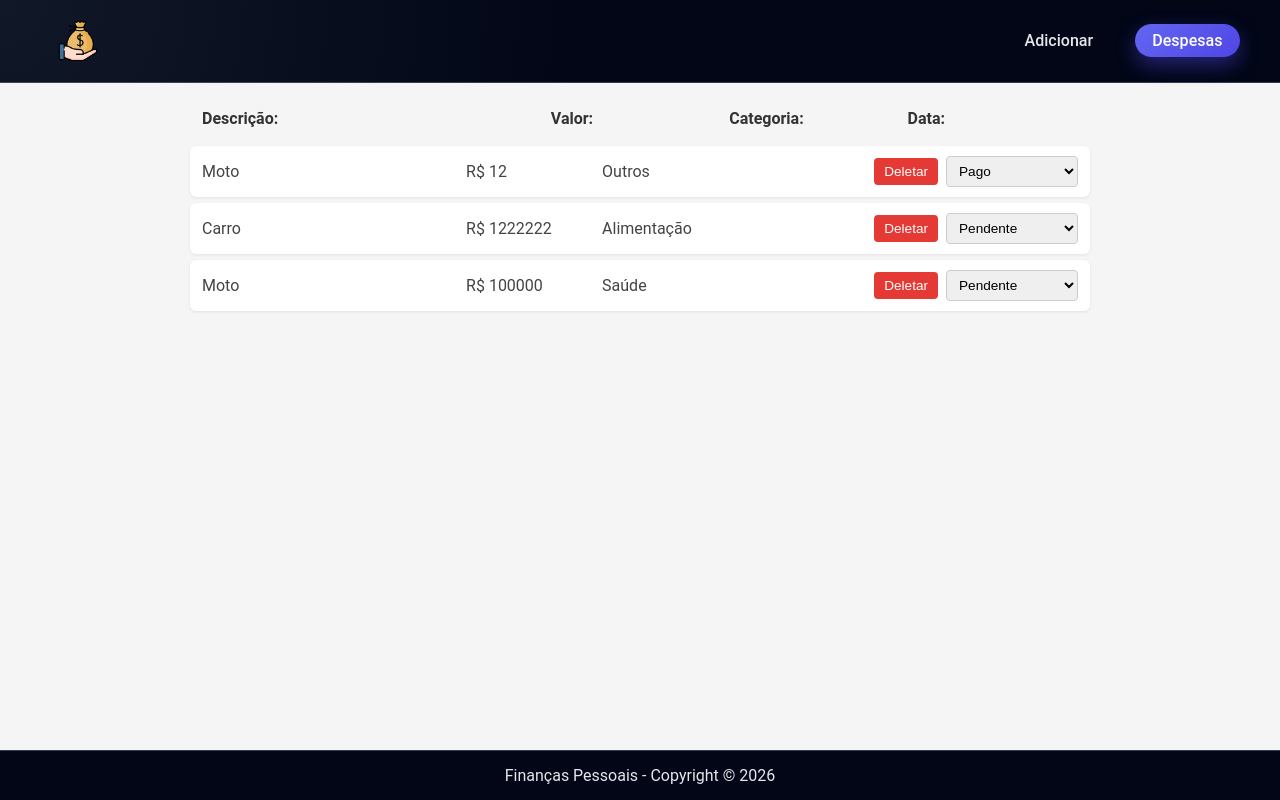
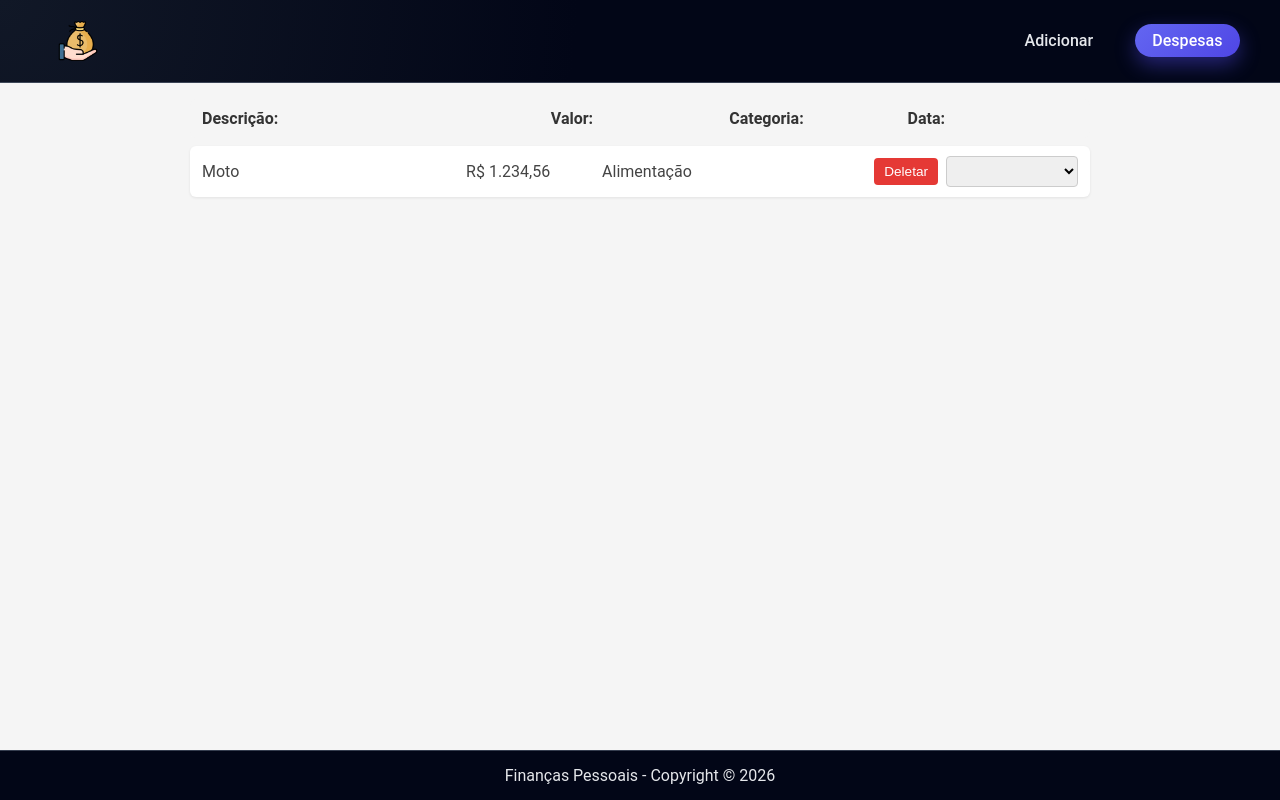
Before and after one commit to TaalesPorjanDev/projeto-financas, a Vue app: page /despesas in a window 1280 px wide. Built offline with nearby package versions, Linux system fonts and the light colour scheme; data requests are answered from the project's data file.

Commit message:
REFACTOR: foi movido toda a função de deletarDespesas , Atualizar para dentro da store do pinia , foi implementado a mascara de input de valor para formatação e implementação de função para converter os valores do dashboard de despesas para valor pt-br

```diff
--- a/db/db.json
+++ b/db/db.json
@@ -1,28 +1,11 @@
 {
   "despesas": [
     {
-      "id": "e83f",
+      "id": "2e5d",
       "descricao": "Moto",
-      "valor": 12,
-      "categoria": "Outros",
-      "data": "2026-02-24",
-      "status": "Pago"
-    },
-    {
-      "id": "c29f",
-      "descricao": "Carro",
-      "valor": 1222222,
+      "valor": "1234.56",
       "categoria": "Alimentação",
-      "data": "2026-02-24",
-      "status": "Pendente"
-    },
-    {
-      "id": "5f69",
-      "descricao": "Moto",
-      "valor": 100000,
-      "categoria": "Saúde",
-      "data": "2026-02-25",
-      "status": "Pendente"
+      "data": "2026-02-27"
     }
   ],
   "categorias": [
--- a/package.json
+++ b/package.json
@@ -12,6 +12,7 @@
   "dependencies": {
     "json-server": "^1.0.0-beta.9",
     "pinia": "^3.0.4",
+    "v-money3": "^3.24.1",
     "vue": "^3.5.28",
     "vue-router": "^5.0.2"
   },
--- a/src/components/Adicionar.vue
+++ b/src/components/Adicionar.vue
@@ -16,7 +16,7 @@
       </div>
       <div class="form-element">
         <label for="valor">Valor:</label>
-        <input type="number" id="valor" name="valor" v-model="valor" />
+        <Money3 v-model="valor" v-bind="moneyConfig" id="valor" class="input" />
       </div>
       <div class="form-element">
         <label for="categoria">Categoria:</label>
@@ -41,12 +41,21 @@
 <script setup>
 import Message from './Message.vue';
 import { ref } from 'vue';
+import { Money3 } from 'v-money3';
 
 const descricao = ref('');
 const valor = ref(0);
 const categoria = ref('');
 const data = ref('');
 const msg = ref('');
+
+const moneyConfig = {
+  prefix: 'R$',
+  thousands: '.',
+  decimal: ',',
+  precision: 2,
+  masked: false,
+};
 
 async function adicionarDespesa() {
   const data_despesas = {
--- a/src/components/Despesas.vue
+++ b/src/components/Despesas.vue
@@ -8,13 +8,17 @@
     <div>Categoria:</div>
     <div>Data:</div>
   </div>
+
   <div v-for="despesa in despesas.despesas" :key="despesa.id">
     <p>{{ despesa.descricao }}</p>
-    <p>R$ {{ despesa.valor }}</p>
+    <p>{{ formatarMoeda(despesa.valor) }}</p>
     <p>{{ despesa.categoria }}</p>
     <p>{{ despesa.dataDespesa }}</p>
-    <button @click="deletarDespesa(despesa.id)">Deletar</button>
-    <select v-model="despesa.status" @change="updateDespesas($event, despesa)">
+    <button @click="deleteDespesa(despesa.id)">Deletar</button>
+    <select
+      v-model="despesa.status"
+      @change="atualizarDespesas($event, despesa)"
+    >
       <option value="Em andamento">Em Andamento</option>
       <option value="Pendente">Pendente</option>
       <option value="Pago">Pago</option>
@@ -25,66 +29,42 @@
 <script setup>
 import Message from './Message.vue';
 import { ref, onMounted } from 'vue';
-import { useDespesasStore } from '@/stores/despesas';
+import { useDespesasStore } from '@/stores/store';
+const msg = ref('');
 
-const msg = ref('');
-const despesas = useDespesasStore()
+const despesas = useDespesasStore();
 
+function formatarMoeda(valor) {
+  return new Intl.NumberFormat('pt-BR', {
+    style: 'currency',
+    currency: 'BRL',
+  }).format(valor);
+}
 
-async function deletarDespesa(id) {
-  const req = await fetch(`http://localhost:5000/despesas/${id}`, {
-    method: 'DELETE',
-  });
-
-  const res = await req.json();
-
-  // coloca msg de remoção
+async function deleteDespesa(id) {
+  await despesas.deletarDespesa(id);
 
   msg.value = 'Pedido removido com sucesso !';
 
   setTimeout(() => {
     msg.value = '';
   }, 3000);
-
-  // limpar os campos
-
-  despesas.getDespesas()
 }
 
-async function updateDespesas(event, despesa) {
-  const option = event.target.value;
+async function atualizarDespesas(event, despesa) {
+  const novoStatus = event.target.value;
 
-  const dataAtualizada = {
-    ...despesa,
-    status: option,
-  };
+  await despesas.updateDespesas(despesa, novoStatus);
 
-  const dataJson = JSON.stringify(dataAtualizada);
+  msg.value = 'Despesa atualizada com sucesso!';
 
-  const req = await fetch(`http://localhost:5000/despesas/${despesa.id}`, {
-    method: 'PUT',
-    headers: { 'Content-Type': 'application/json' },
-    body: dataJson,
-  });
-
-  const res = await req.json();
-  console.log('Resposta', res);
-
-  // coloca uma mensagem de sistema
-
-  msg.value = `A despesa N° ${res.id} foi atualizada para ${res.status}!`;
-
-  // limpar mensagem
   setTimeout(() => {
     msg.value = '';
   }, 3000);
-
-  // limpar os campos
-  despesas.getDespesas()
 }
 
 onMounted(() => {
-  despesas.getDespesas()
+  despesas.getDespesas();
 });
 </script>
 
--- a/src/stores/despesas.js
+++ /dev/null
@@ -1,28 +0,0 @@
-import { defineStore } from 'pinia'
-
-export const useDespesasStore = defineStore('despesas', {
-    state: () => ({
-        // aqui vão seus dados (refs)
-        despesas: []
-    }),
-
-    getters: {
-        // aqui vão os valores calculados ( opcional por inquanto )
-    },
-
-    actions: {
-        async getDespesas() {
-            const req = await fetch('http://localhost:5000/despesas')
-            const data = await req.json()
-
-
-            this.despesas = data.map((despesa) => ({
-                ...despesa,
-                status: despesa.status || 'Selecione'
-            }))
-        }
-
-    }
-
-
-})
--- /dev/null
+++ b/src/stores/store.js
@@ -0,0 +1,53 @@
+import { defineStore } from 'pinia';
+
+export const useDespesasStore = defineStore('despesas', {
+  state: () => ({
+    // aqui vão seus dados (refs)
+    despesas: [],
+  }),
+
+  getters: {
+    // aqui vão os valores calculados ( opcional por inquanto )
+  },
+
+  actions: {
+    async getDespesas() {
+      const req = await fetch('http://localhost:5000/despesas');
+      const data = await req.json();
+
+      const resultado = data.map((despesa) => ({
+        ...despesa,
+        status: despesa.status || 'Selecione',
+      }));
+
+      this.despesas = resultado;
+    },
+
+    async updateDespesas(despesa, novoStatus) {
+      const dataAtualizada = {
+        ...despesa,
+        status: novoStatus,
+      };
+
+      const dataJson = JSON.stringify(dataAtualizada);
+
+      const req = await fetch(`http://localhost:5000/despesas/${despesa.id}`, {
+        method: 'PUT',
+        headers: { 'Content-Type': 'application/json' },
+        body: dataJson,
+      });
+
+      await req.json();
+      await this.getDespesas();
+    },
+
+    async deletarDespesa(id) {
+      const req = await fetch(`http://localhost:5000/despesas/${id}`, {
+        method: 'DELETE',
+      });
+
+      await req.json()
+      await this.getDespesas();
+    },
+  },
+});
```
Also changed, not shown: 1 other file (tests, documents, lock files or other folders).
